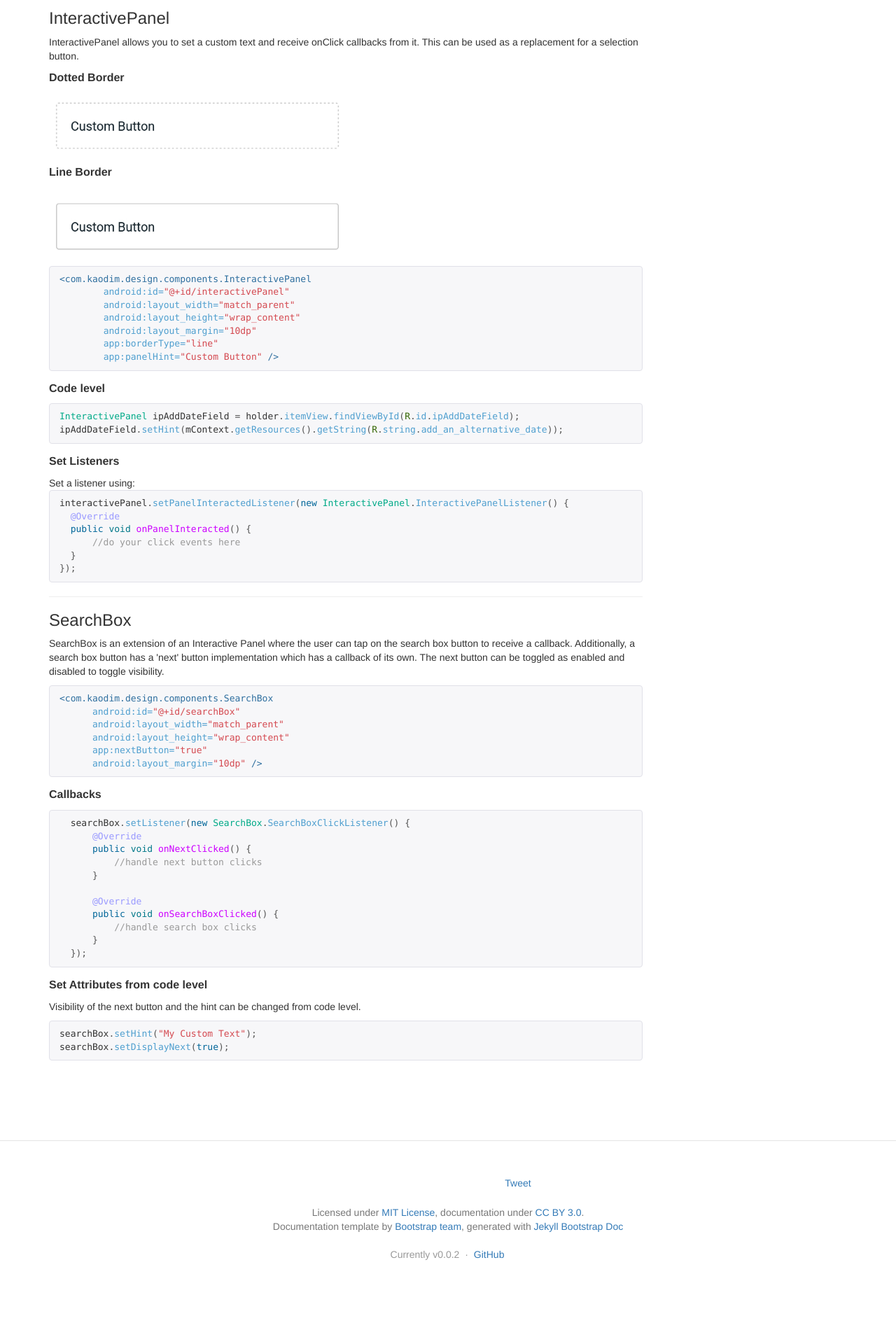
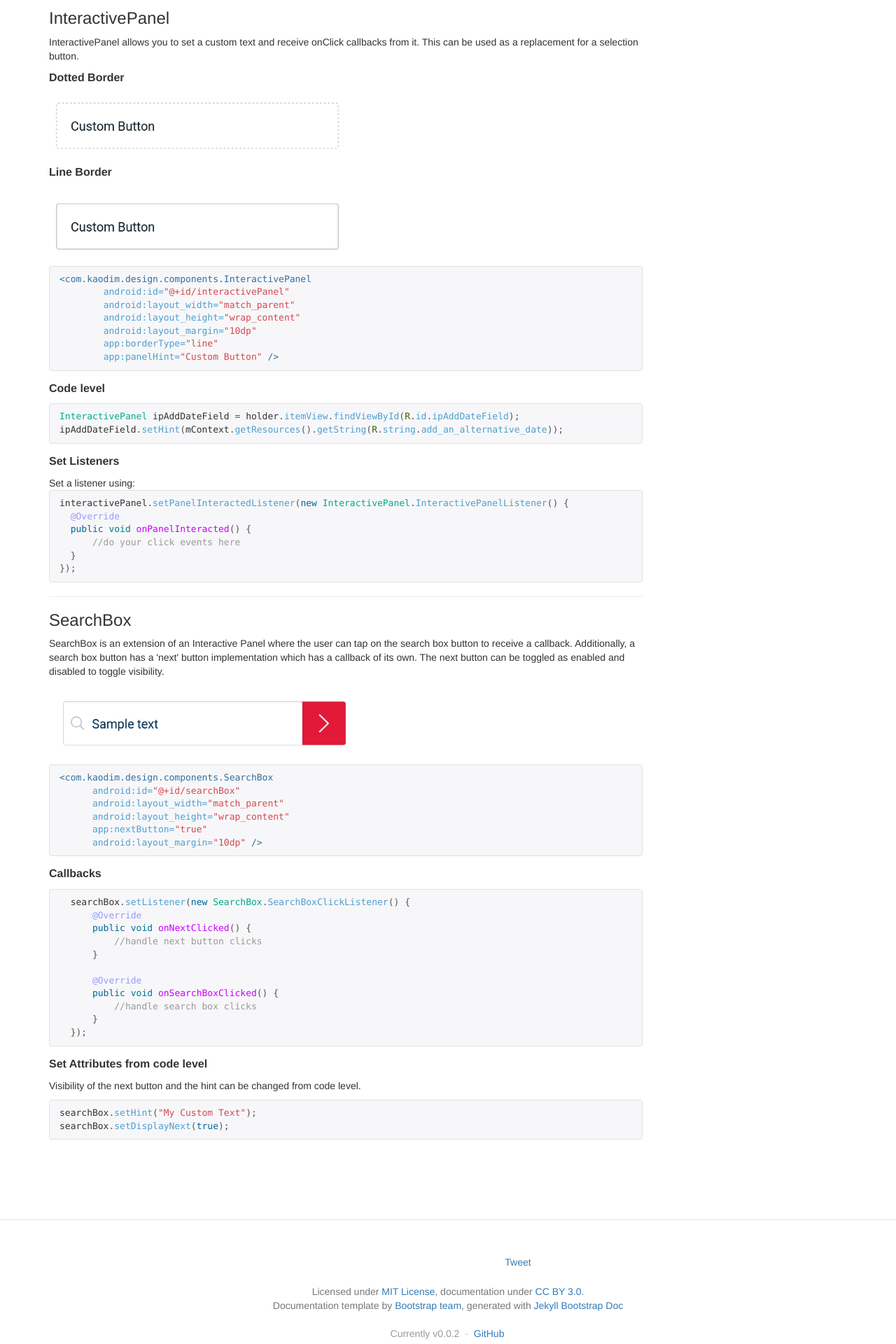
Before and after one commit to kaodim/android-design, a Jekyll site: the page built from docs/index.html, in a window 1280 px wide. Shown: the part 4480-6400 px from the top of the page at 70% size. Built offline with Jekyll 4.4.1, drawn with Linux system fonts in a browser that asks for light colours; nearby versions of some CDN libraries; comment, search, counter and statistics services are not loaded; before the commit the page ends 6332 px from its top, so only the background shows below that; grey boxes are pictures that could not be loaded.

Commit message:
Updated Searchbox image

```diff
--- a/docs/index.html
+++ b/docs/index.html
@@ -249,6 +249,8 @@ interactivePanel.setPanelInteractedListener(new InteractivePanel.InteractivePane
 <p>
   SearchBox is an extension of an Interactive Panel where the user can tap on the search box button to receive a callback. Additionally, a search box button has a 'next' button implementation which has a callback of its own. The next button can be toggled as enabled and disabled to toggle visibility.
 </p>
+<img src="assets/images/component_searchbox.jpg" class="screenshot small" />
+
 {% highlight xml %}
 <com.kaodim.design.components.SearchBox
       android:id="@+id/searchBox"
```
Also changed, not shown: docs/assets/images/component_searchbox.jpg (added), 2 other files.
